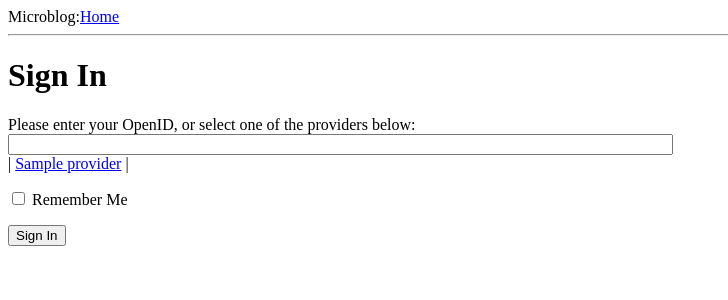
After one commit to tiancegit/microblog, a Flask app: template app/templates/test.html in a window 1280 px wide. The commit adds this page. Shown: the top 300 px of the page, without its empty margins (0-728 px from the left). Run offline with Flask 2, Linux system fonts and the light colour scheme; the template is opened without the code that fills it: values that come from a table or form of the project are taken from there, most other values are stand-ins (such as "Sample title", 1, 10 or a date in 2020).

Commit message:
add note

```diff
--- a/app/templates/login.html
+++ b/app/templates/login.html
@@ -8,7 +8,7 @@ function set_openid(openid, pr)
     u = openid.search('<username>')
     if (u != -1){
         //openid requires username
-        user = prompt('Enter your '+ pr = 'username:')
+        user = prompt('Enter your ' + pr + 'username:')
         openid = openid.substr(0, u) + user
     }
     form = document.forms['login'];
@@ -25,7 +25,7 @@ function set_openid(openid, pr)
             <span style="color: red;">[{{ error }}]</span>
         {% endfor %}<br>
         |{% for pr in providers %}
-        <a href="javascript: set_openid('{{ pr.url }}','{{ pr.name }}');> {{ pr.name }}</a>|
+        <a href="javascript: set_openid('{{ pr.url }}','{{ pr.name }}');"> {{ pr.name }}</a>|
         {% endfor %}
     </p>
     <P>{{ form.remenber_me }} Remember Me</p>
--- /dev/null
+++ b/app/templates/test.html
@@ -0,0 +1,34 @@
+<!-- extend base layout -->
+{% extends "base.html" %}
+
+{% block content %}
+<script type="text/javascript">
+function set_openid(openid, pr)
+{
+    u = openid.search('<username>')
+    if (u != -1) {
+        // openid requires username
+        user = prompt('Enter your ' + pr + ' username:')
+        openid = openid.substr(0, u) + user
+    }
+    form = document.forms['login'];
+    form.elements['openid'].value = openid
+}
+</script>
+<h1>Sign In</h1>
+<form action="" method="post" name="login">
+    {{ form.hidden_tag() }}
+    <p>
+        Please enter your OpenID, or select one of the providers below:<br>
+        {{ form.openid(size=80) }}
+        {% for error in form.openid.errors %}
+          <span style="color: red;">[{{error}}]</span>
+        {% endfor %}<br>
+        |{% for pr in providers %}
+          <a href="javascript:set_openid('{{ pr.url }}', '{{ pr.name }}');">{{ pr.name }}</a> |
+        {% endfor %}
+    </p>
+    <p>{{ form.remember_me }} Remember Me</p>
+    <p><input type="submit" value="Sign In"></p>
+</form>
+{% endblock %}
--- a/app/views.py
+++ b/app/views.py
@@ -34,4 +34,4 @@ def login():
     return render_template('login.html',
                            title='Sign In',
                            form=form,
-                           providers =app.config['OPENID_PROVIDERS'])
+                           providers=app.config['OPENID_PROVIDERS'])
--- a/config.py
+++ b/config.py
@@ -9,5 +9,4 @@
     { 'name': 'Yahoo', 'url': 'https://me.yahoo.com' },
     { 'name': 'AOL', 'url': 'http://openid.aol.com/<username>' },
     { 'name': 'Flickr', 'url': 'http://www.flickr.com/<username>' },
-    { 'name': 'MyOpenID', 'url': 'https://www.myopenid.com' }
-]
+    { 'name': 'MyOpenID', 'url': 'https://www.myopenid.com' }]
```
